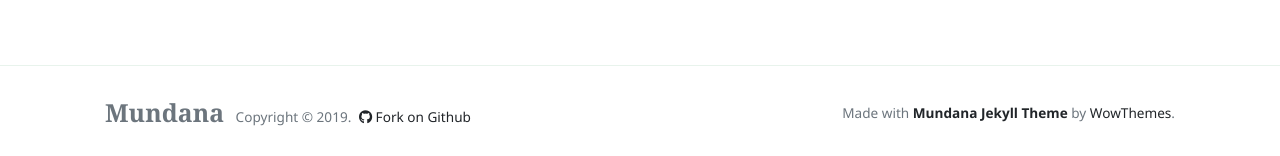
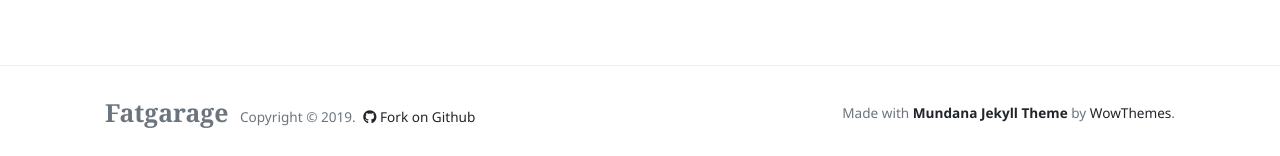
Before and after one commit to qijinzing/fat-garage.github.io, a Jekyll site: the page built from index.html, in a window 1280 px wide and 900 px high, scrolled down 1604 px. Shown: the part 741-897 px from the top of the window. Built offline with Jekyll 4.4.1, drawn with Linux system fonts in a browser that asks for light colours; nearby versions of some CDN libraries; the list of posts is cut into pages by our own code.

Commit message:
change name

```diff
--- a/_layouts/default.html
+++ b/_layouts/default.html
@@ -77,7 +77,7 @@
         <div class="container">
         <div class="row align-items-center justify-content-between">
             <div>
-                <span class="navbar-brand mr-2 mb-0"><strong>Mundana</strong></span>
+                <span class="navbar-brand mr-2 mb-0"><strong>Fatgarage</strong></span>
                 <span>Copyright © <script>document.write(new Date().getFullYear())</script>.</span>
 
                 <!--  Github Repo Star Btn-->
```
